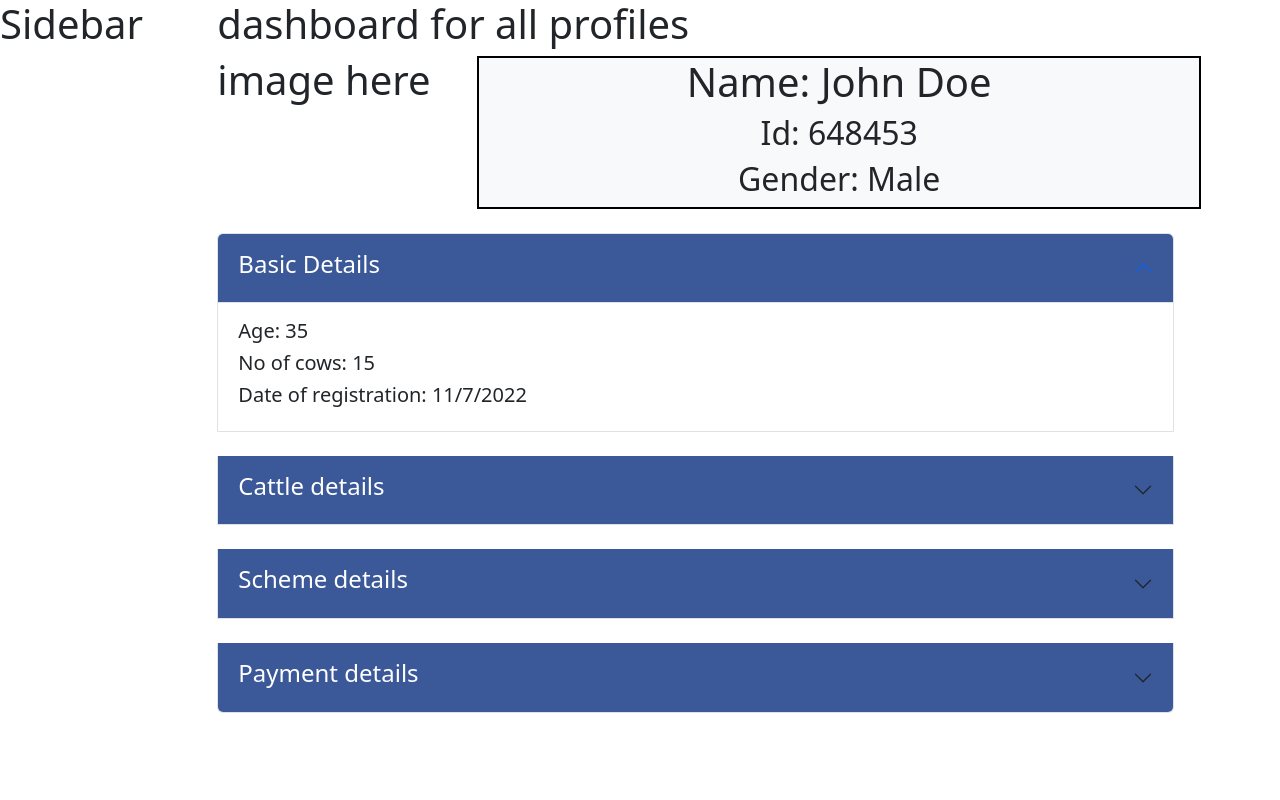
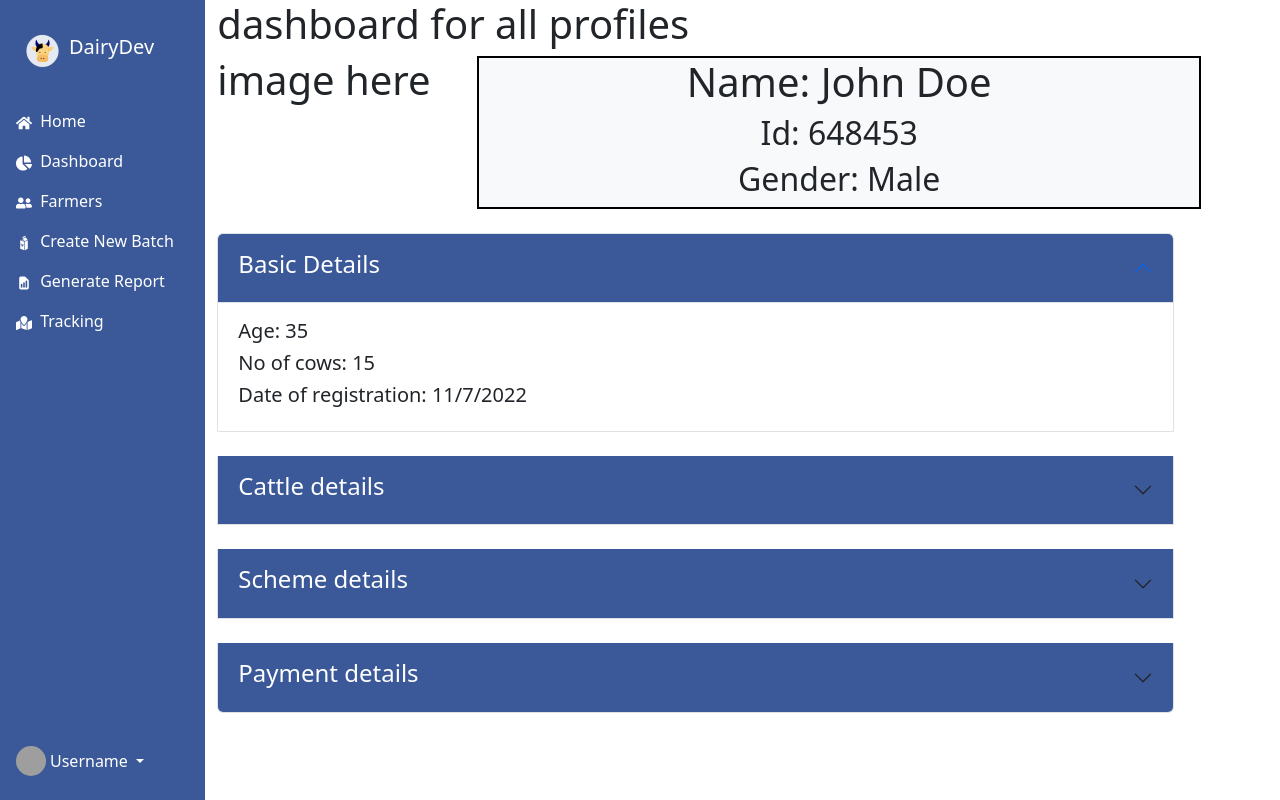
Before and after one commit to Bugs-Please/DairyDev, a React (Create React App) app in the folder frontend/: page /dashboard in a window 1280 px wide. Built offline with nearby package versions, Linux system fonts and the light colour scheme; grey boxes are pictures that could not be loaded; some icons are missing.

Commit message:
sidebar completed

```diff
--- a/frontend/package.json
+++ b/frontend/package.json
@@ -18,6 +18,7 @@
     "react-bootstrap-sidebar-menu": "^2.0.3",
     "react-dom": "^18.2.0",
     "react-router-dom": "^6.3.0",
+    "react-icons": "^4.3.1",
     "react-scripts": "5.0.1",
     "react-social-login-buttons": "^3.6.1",
     "web-vitals": "^2.1.4"
--- a/frontend/src/Components/Navbar/Navbar.js
+++ b/frontend/src/Components/Navbar/Navbar.js
@@ -20,7 +20,7 @@ const Navbar = () => {
                         <Nav className="ml-auto">
 
                             <Nav.Link className="mr-auto" href="#home">Home</Nav.Link>
-                            <Nav.Link className="mr-auto" href="#Dashboard">Dashboard</Nav.Link>
+                            <Nav.Link className="mr-auto" href="/dashboard">Dashboard</Nav.Link>
                             <Nav.Link className="mr-auto" href="#AboutUs">About Us</Nav.Link>
                             <NavDropdown className="mr-auto" title="Login | Register" >
 
--- a/frontend/src/Components/Sidebar/Sidebar.js
+++ b/frontend/src/Components/Sidebar/Sidebar.js
@@ -1,7 +1,75 @@
 import React from "react";
+import Logo from "../../Assets/images/Logo.png"
+import {
+    FaHome,
+    FaChartPie,
+    FaUserFriends,
+    FaMapMarked
+} from "react-icons/fa";
+
+import {
+    GiMilkCarton
+} from "react-icons/gi";
+
+import {
+    HiDocumentReport
+} from "react-icons/hi"
 const Sidebar = props => {
     return (
-        <h1>Sidebar</h1>
+        <div class="col-auto col-md-3 col-xl-2 " style={{"backgroundColor" : "#3B5999"}}>
+            <div class="d-flex flex-column align-items-center align-items-sm-start px-3 pt-2 text-white min-vh-100">
+                <a href="/" class="d-flex align-items-center pb-3 mb-md-0 me-md-auto text-white text-decoration-none">
+                    <img src = {Logo} alt = "logo" />
+                    <span class="fs-5 d-none d-sm-inline align-middle">DairyDev</span>
+                </a>
+                <ul class="nav nav-pills flex-column mb-sm-auto mb-0 align-items-center align-items-sm-start" id="menu">
+                    <li class="nav-item">
+                        <a href="/" class="nav-link align-middle px-0 text-white">
+                           <FaHome /> <span class="ms-1 d-none d-sm-inline">Home</span>
+                        </a>
+                    </li>
+                    <li>
+                        <a href="/dashboard" data-bs-toggle="collapse" class="nav-link px-0 align-middle text-white">
+                            <FaChartPie /> <span class="ms-1 d-none d-sm-inline">Dashboard</span>
+                        </a>
+                    </li>
+                    <li>
+                        <a href="/farmers" class="nav-link px-0 align-middle text-white">
+                            <FaUserFriends /> <span class="ms-1 d-none d-sm-inline">Farmers</span>
+                        </a>
+                    </li>
+                    <li>
+                        <a href="/new-batch" class="nav-link px-0 align-middle text-white">
+                            <GiMilkCarton /> <span class="ms-1 d-none d-sm-inline">Create New Batch</span>
+                        </a>
+                    </li>
+                    <li>
+                        <a href="/report" class="nav-link px-0 align-middle text-white">
+                            <HiDocumentReport /> <span class="ms-1 d-none d-sm-inline">Generate Report</span>
+                        </a>
+                    </li>
+                    <li>
+                        <a href="/tracking" class="nav-link px-0 align-middle text-white">
+                            <FaMapMarked /> <span class="ms-1 d-none d-sm-inline">Tracking</span>
+                        </a>
+                    </li>
+                </ul>
+                <hr />
+                <div class="dropdown pb-4">
+                    <a href="/profile" class="d-flex align-items-center text-white text-decoration-none dropdown-toggle" id="dropdownUser1" data-bs-toggle="dropdown" aria-expanded="false">
+                        <img src="https://github.com/mdo.png" alt="hugenerd" width="30" height="30" class="rounded-circle" />
+                        <span class="d-none d-sm-inline mx-1">Username</span>
+                    </a>
+                    <ul class="dropdown-menu dropdown-menu-dark text-small shadow" aria-labelledby="dropdownUser1">
+                        <li><a class="dropdown-item" href="/profile">My Profile</a></li>
+                        <li>
+                            <hr class="dropdown-divider" />
+                        </li>
+                        <li><a class="dropdown-item" href="/">Sign out</a></li>
+                    </ul>
+                </div>
+            </div>
+        </div>
     );
 };
 export default Sidebar;
--- a/frontend/src/Screens/Dashboard/Dashboard.js
+++ b/frontend/src/Screens/Dashboard/Dashboard.js
@@ -7,9 +7,7 @@ const Dashboard = () => {
   return (
     <div>
         <Row>
-            <Col xs = {2}>
-                <Sidebar />
-            </Col>
+            <Sidebar />
             <Col xs = {10}>
                 <h1>dashboard for all profiles</h1>
                 <Profile/>
```
Also changed, not shown: 1 other file (tests, documents, lock files or other folders).
